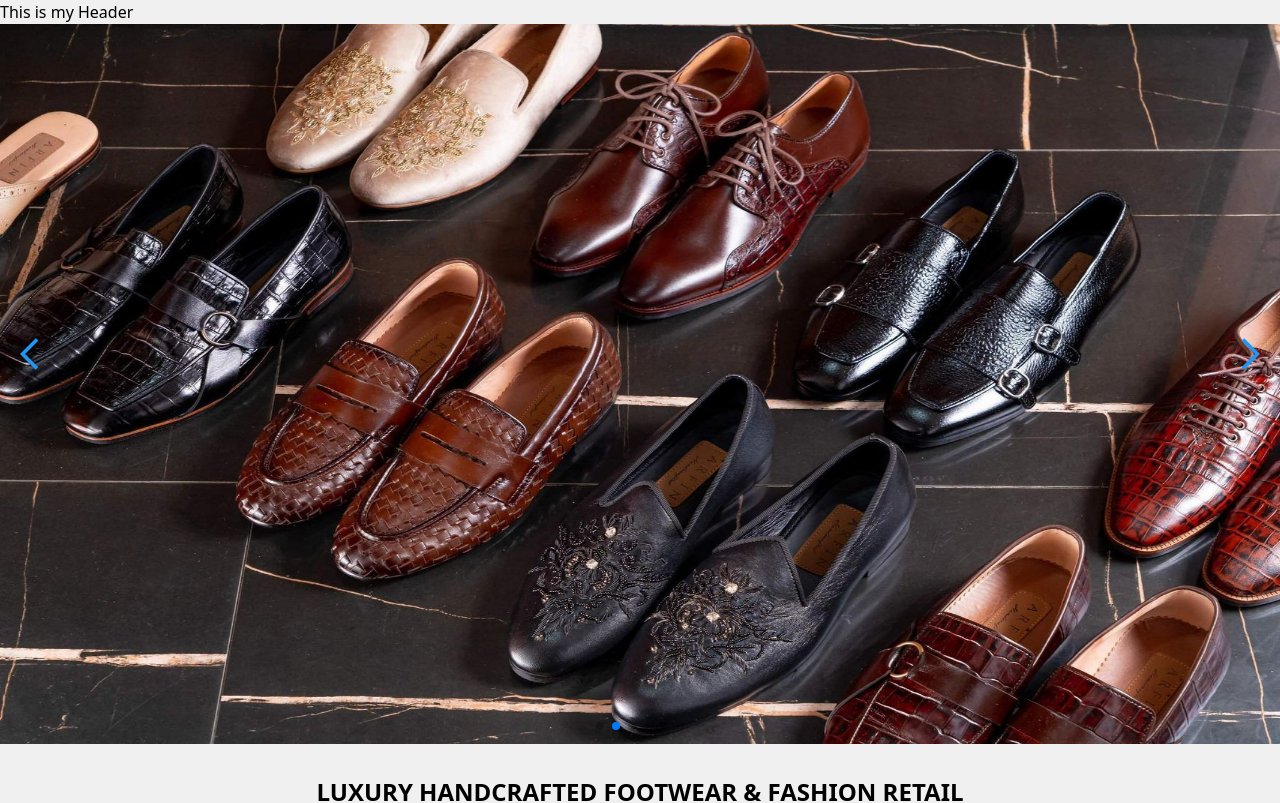
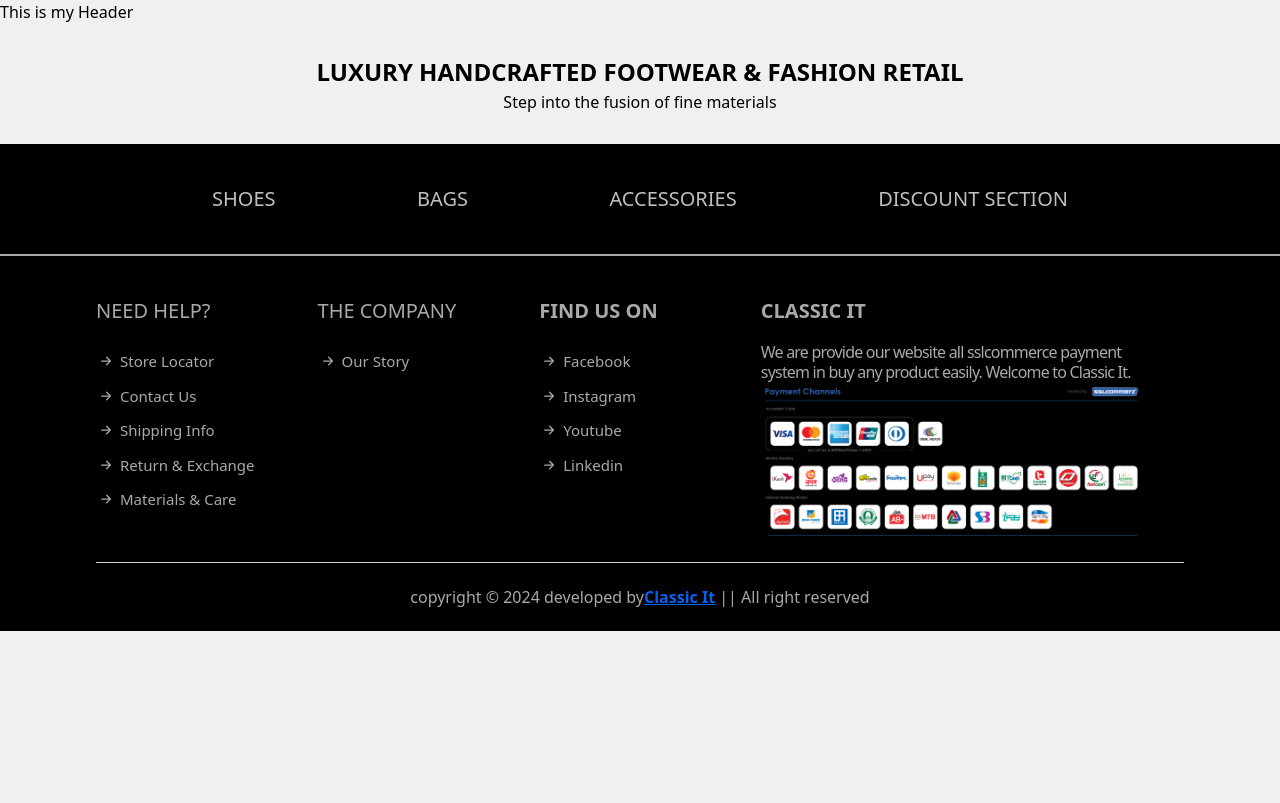
Before and after one commit to classicitbd/classic_furniture_frontend, a React (Vite) app: page / in a window 1280 px wide. Shown: the top 803 px of the page. Built offline with nearby package versions, Linux system fonts and the light colour scheme.

Commit message:
category section create is done

```diff
--- a/src/components/frontend/ui/category/Category.jsx
+++ b/src/components/frontend/ui/category/Category.jsx
@@ -1,4 +1,13 @@
+import { Link } from "react-router-dom";
+import { categoryData } from "../../../../data/category-data";
+import { useState } from "react";
+
 const Category = () => {
+  const [hoveredCategory, setHoveredCategory] = useState(null);
+
+  const handleCategoryHover = (categoryId) => {
+    setHoveredCategory(categoryId);
+  };
   return (
     <section>
       <article className="text-wrap py-[30px]">
@@ -7,6 +16,27 @@ const Category = () => {
         </h2>
         <p className="text-center">Step into the fusion of fine materials</p>
       </article>
+      <nav className="py-[40px] bg-[#000000]">
+        <ul className="flex flex-col md:flex-row items-center justify-between gap-[10px] md:gap-[20px] text-lg md:text-xl lga:text-2xl max-w-4xl px-[20px] mx-auto">
+          {categoryData.map((item, i) => (
+            <li key={item.id}>
+              <Link
+                className={`${
+                  categoryData.length === item.id && "text-error-300"
+                } uppercase text-white`}
+                style={{
+                  opacity: hoveredCategory === i ? 1 : 0.75,
+                  transition: "opacity 0.2s ease-in-out", // Optional: Add a transition for a smoother effect
+                }}
+                onMouseEnter={() => setHoveredCategory(i)}
+                onMouseLeave={() => setHoveredCategory(null)}
+              >
+                {item.category}
+              </Link>
+            </li>
+          ))}
+        </ul>
+      </nav>
     </section>
   );
 };
--- /dev/null
+++ b/src/data/category-data.js
@@ -0,0 +1,18 @@
+export const categoryData = [
+  {
+    id: 1,
+    category: "Shoes",
+  },
+  {
+    id: 2,
+    category: "Bags",
+  },
+  {
+    id: 3,
+    category: "Accessories",
+  },
+  {
+    id: 4,
+    category: "Discount Section",
+  },
+];
--- a/src/pages/frontend/home/Home.jsx
+++ b/src/pages/frontend/home/Home.jsx
@@ -1,10 +1,10 @@
 import Category from "../../../components/frontend/ui/category/Category";
-import Slider from "../../../components/frontend/ui/slider/Slider";
+// import Slider from "../../../components/frontend/ui/slider/Slider";
 
 const Home = () => {
   return (
     <main className="">
-      <Slider />
+      {/* <Slider /> */}
       <Category />
     </main>
   );
```
